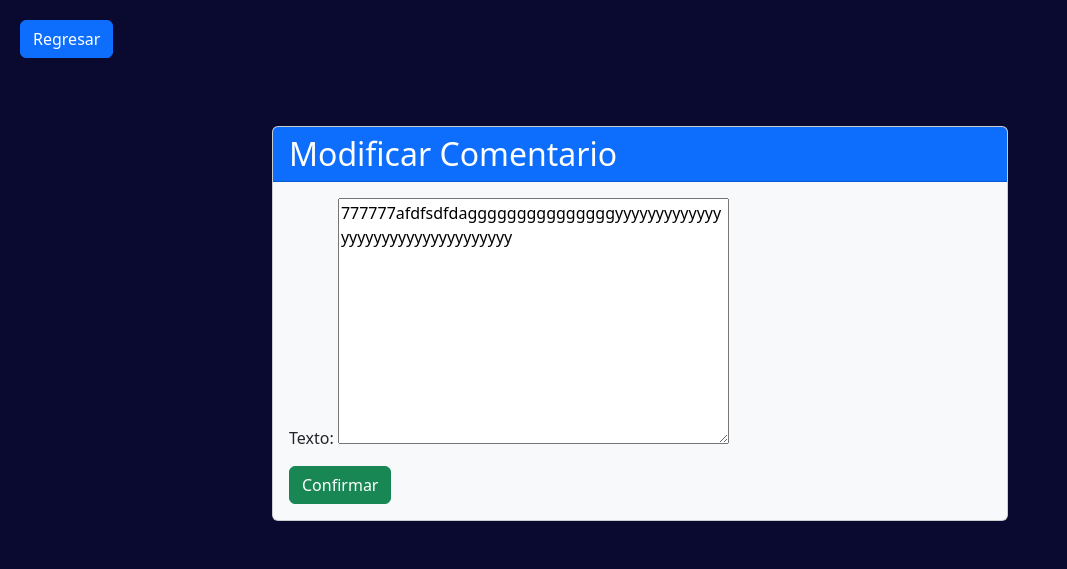
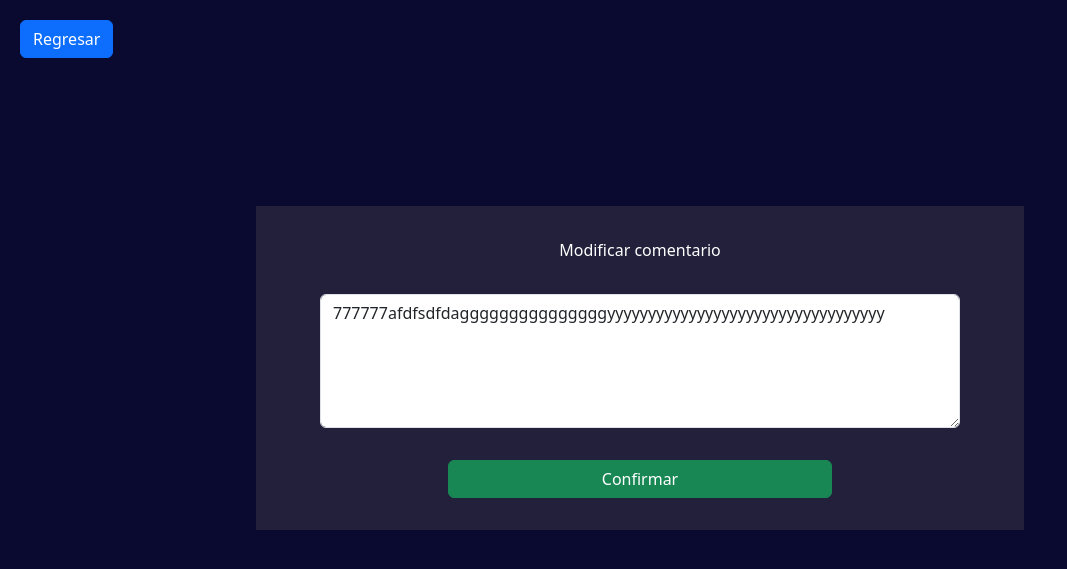
Before and after one commit to JuanBertoli/proyecto.info, a Django app: page /modificar/20 in a window 1280 px wide. Shown: the top 569 px of the page, without its empty margins (0-1067 px from the left). Run offline with Django 4.2, Linux system fonts and the light colour scheme; data comes from the database, SQL or seed files in the repository; both versions use the stored data as it was after the commit; some libraries are stand-ins or nearby versions.

Commit message:
Mejoré la caja de comentarios

```diff
--- a/blog/apps/posts/views.py
+++ b/blog/apps/posts/views.py
@@ -70,4 +70,5 @@ class Modificar_Comentario(UpdateView):
     model = Comentario
     form_class = Formulario_Modificacion
     template_name = "comentarios/modificar.html"
+    context_object_name = "com"
     success_url = reverse_lazy("posts:posts")
--- a/blog/static/css/main.css
+++ b/blog/static/css/main.css
@@ -87,7 +87,7 @@ body {
     margin-bottom: 20px;
 }
 
-.login-box h1{
+.login-box h3{
     text-align: center;
 }
 
@@ -164,3 +164,19 @@ body {
     top: 10px;
     left: 40%;
 }
+
+.boton-modificar{
+    margin: 5% 20% 5% 20%;
+    width: 60%;
+    text-align: center;
+}
+
+.caja-centro{
+    margin-top: 10%;
+    margin-bottom: 20%;
+    margin-left: 20%;
+    margin-right: 20%;
+    padding: 0 5% 0 5%;
+    background: #524d4d55;
+    color: #fff;
+}
--- a/blog/templates/comentarios/modificar.html
+++ b/blog/templates/comentarios/modificar.html
@@ -5,7 +5,17 @@
 {% endblock title %}
 
 {% block contenido %}
-<div class="container mt-5">
+<form method="POST">
+    {% csrf_token %}
+    <div  class="form-group mb-3 caja-centro">
+        <label for="comentario" class="form-label boton-modificar">Modificar comentario</label>
+        <textarea class="form-control" id="comentario" name="texto" rows="5" placeholder="Modifica tu comentario aquí" required>{{ com.texto }}</textarea>
+        <button type="submit" class="btn btn-success boton-modificar">Confirmar</button>
+    </div>
+</form>
+
+
+<!-- <div class="container mt-5">
     <div class="row justify-content-center">
         <div class="col-md-8">
             <div class="card bg-light">
@@ -24,5 +34,5 @@
             </div>
         </div>
     </div>
-</div>
+</div> -->
 {% endblock contenido %}
--- a/blog/templates/posts/post_detail.html
+++ b/blog/templates/posts/post_detail.html
@@ -99,6 +99,7 @@
             <input type="text" name="id_post" value="{{ post.id }}" hidden>
             <button type="submit" class="btn btn-comentar">Comentar</button>
         </form>
+
         {% else %}
         <div class="mb-3">
             <label for="comentario" class="form-label">Agregar un comentario</label>
@@ -120,6 +121,8 @@
 
         </div>
         {% endfor %}
+
+
     </div>
 
     <!-- Agrega el CDN de Bootstrap al final del archivo para incluirlo -->
--- a/blog/templates/usuarios/login.html
+++ b/blog/templates/usuarios/login.html
@@ -18,7 +18,6 @@
 		{{ form.password }}
 		{{ form.password1.errors }}
 		<input type="submit" class="btn btn-primary" value="Iniciar sesión">
-
 	</form>
 </div>
 </div>
```
Also changed, not shown: blog/db.sqlite3.
